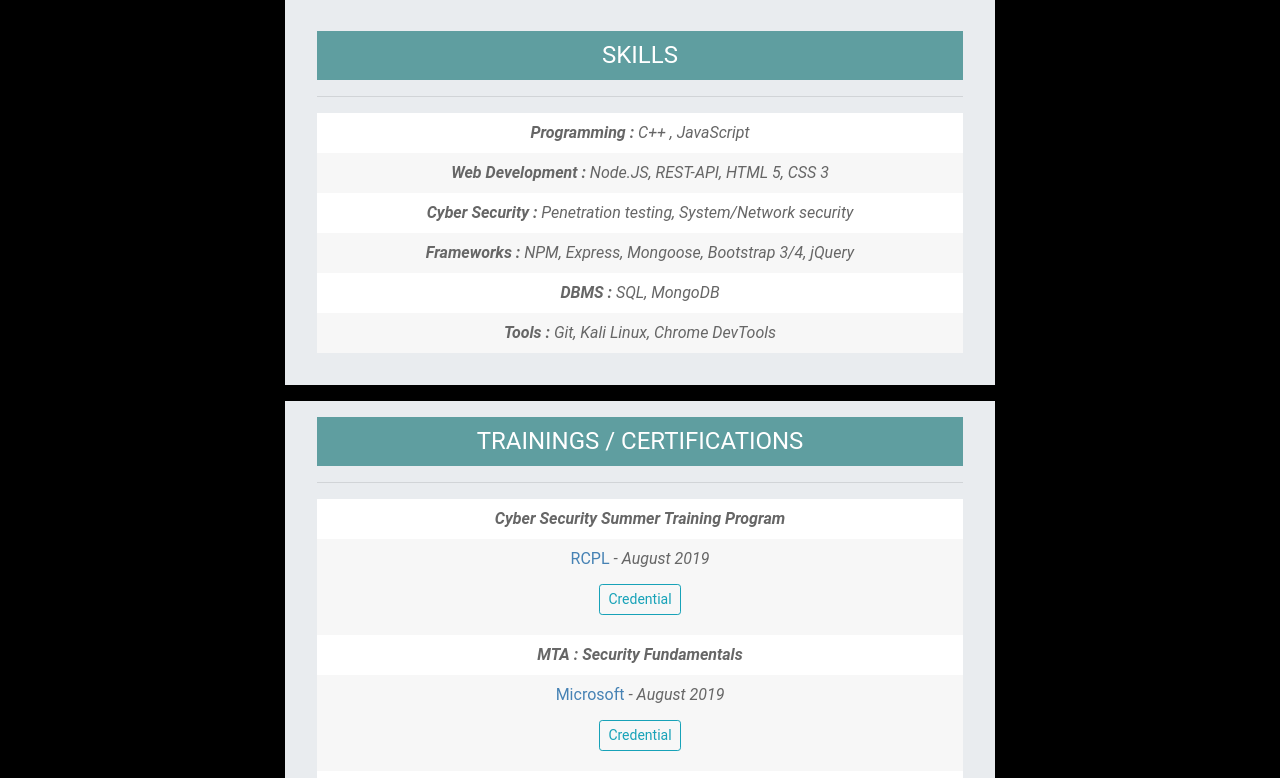
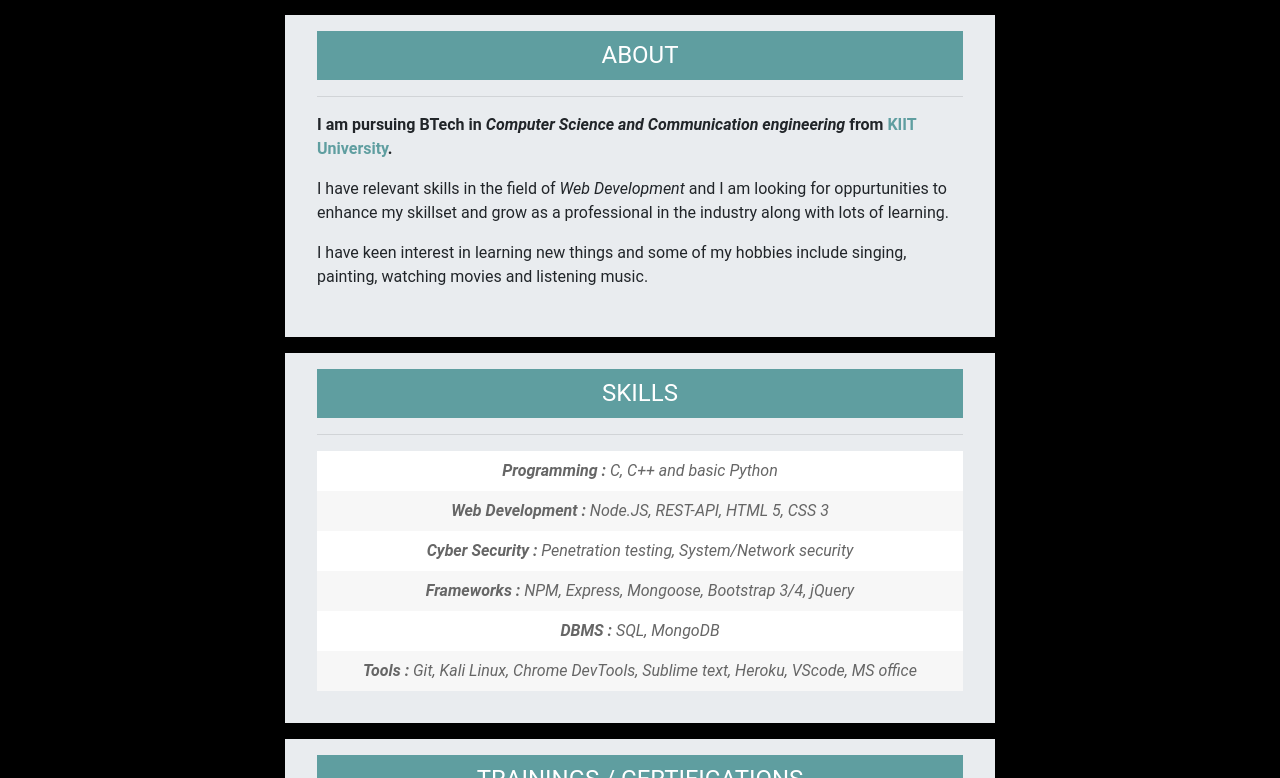
Before and after one commit to ria1601/ria1601.github.io, a plain HTML site: page views/resume.html in a window 1280 px wide. Shown: the part 49-827 px from the top of the page. Drawn offline with nearby package versions, Linux system fonts and the light colour scheme.

Commit message:
resume updated

```diff
--- a/views/resume.html
+++ b/views/resume.html
@@ -1,10 +1,12 @@
 <!DOCTYPE html>
 <html>
+
 <head>
 
 	<title>Ria - Resume</title>
 
-	<link rel="stylesheet" href="https://stackpath.bootstrapcdn.com/bootstrap/4.3.1/css/bootstrap.min.css" integrity="sha384-ggOyR0iXCbMQv3Xipma34MD+dH/1fQ784/j6cY/iJTQUOhcWr7x9JvoRxT2MZw1T" crossorigin="anonymous">
+	<link rel="stylesheet" href="https://stackpath.bootstrapcdn.com/bootstrap/4.3.1/css/bootstrap.min.css"
+		integrity="sha384-ggOyR0iXCbMQv3Xipma34MD+dH/1fQ784/j6cY/iJTQUOhcWr7x9JvoRxT2MZw1T" crossorigin="anonymous">
 
 	<link rel="stylesheet" type="text/css" href="../public/style/resume.css">
 
@@ -20,7 +22,8 @@
 
 <body>
 
-	<nav class="navbar navbar-light bg-light fixed-top" style="background-color: cadetblue !important; padding-block-end: 0.2em; padding-block-start: 0.2em;">
+	<nav class="navbar navbar-light bg-light fixed-top"
+		style="background-color: cadetblue !important; padding-block-end: 0.2em; padding-block-start: 0.2em;">
 
 		<span id="nav" class="navbar-brand mb-0 h1"><a href="../index.html" style="color: black;"> RIA </a></span>
 
@@ -33,28 +36,48 @@
 
 			<li class="nav-item">
 
-       <a class="nav-link active" href="projects.html" style="color: black;"><em><strong>Projects</strong></em></a>
+				<a class="nav-link active" href="projects.html"
+					style="color: black;"><em><strong>Projects</strong></em></a>
 			</li>
 
 		</ul>
 
 	</nav>
 
-<div id="content" class="text-center mt-3" style="margin-bottom: 1em;">
+	<div id="content" class="mt-3" style="margin-bottom: 1em;">
+		<!-- Intro -->
+		<div class="container" style="background-color: black;width:100%;margin:auto;  padding-top:3em;">
+			<div class="col-12 col-md-8 order-2 order-md-1" id="content_parent" style="margin: auto;">
+				<div class="jumbotron my-0" style="border-radius:0; padding-bottom: 2em; padding-top: 1em;" id="content_box">
+					<div style="padding:auto;">
+						<h1 style="text-align: center; background-color: cadetblue;">About</h1>
+						<hr>
+						<p><strong>I am pursuing BTech in <em>Computer Science and Communication engineering</em> from <a href="https://www.kiit.ac.in" style="color: cadetblue; text-decoration: none;">KIIT University</a>.</strong></p>
+						<p>I have relevant skills in the field of <em>Web Development</em> and I am looking for oppurtunities to enhance my skillset
+							and grow as a professional in the industry along with lots of learning.</p>
+						<p>I have keen interest in learning new things and some of my hobbies include singing, painting, watching movies and listening music.</p>
+					</div>
+				</div>
+			</div>
+		</div>
+
 		<!-- skill block -->
-		<div class="container text-center" style="background-color: black;width:100%;margin:auto;">
+		<div class="container text-center" style="background-color: black;padding-top: 1em; width:100%;margin:auto;">
 			<div class="col-12 col-md-8 order-2 order-md-1 text-center" id="content_parent" style="margin: auto;">
-				<div class="jumbotron my-0 text-center" style="border-radius:0; padding-bottom: 2em;" id="content_box">
+				<div class="jumbotron my-0 text-center" style="border-radius:0; padding-top: 1em; padding-bottom: 2em;" id="content_box">
 					<div style="text-align: center; padding:auto;">
 						<h1 style="text-align: center; background-color: cadetblue;">Skills</h1>
 						<hr>
 						<ul>
-							<li><em><strong>Programming : </strong></em><em>C++ , JavaScript </em></li>
-							<li><em><strong>Web Development : </strong></em><em> Node.JS, REST-API, HTML 5, CSS 3</em></li>
-							<li><em><strong>Cyber Security : </strong></em><em> Penetration testing, System/Network security</em></li>
-							<li><em><strong>Frameworks : </strong></em><em>NPM, Express, Mongoose, Bootstrap 3/4, jQuery</em></li>
+							<li><em><strong>Programming : </strong></em><em>C, C++ and basic Python</em></li>
+							<li><em><strong>Web Development : </strong></em><em> Node.JS, REST-API, HTML 5, CSS 3</em>
+							</li>
+							<li><em><strong>Cyber Security : </strong></em><em> Penetration testing, System/Network
+									security</em></li>
+							<li><em><strong>Frameworks : </strong></em><em>NPM, Express, Mongoose, Bootstrap 3/4,
+									jQuery</em></li>
 							<li><em><strong>DBMS : </strong></em><em>SQL, MongoDB</em></li>
-							<li><em><strong>Tools : </strong></em><em>Git, Kali Linux, Chrome DevTools</em></li>
+							<li><em><strong>Tools : </strong></em><em>Git, Kali Linux, Chrome DevTools, Sublime text, Heroku, VScode, MS office</em></li>
 						</ul>
 					</div>
 				</div>
@@ -64,35 +87,50 @@
 		<!-- training/cert block -->
 		<div class="container text-center" style="background-color: black; padding-top: 1em; margin: auto;">
 			<div class="col-12 col-md-8 order-2 order-md-1" style="margin: auto;" id="2nd">
-				<div class="jumbotron my-0" style="border-radius:0; padding-top: 1em; padding-bottom: 2em;" id="content_box1">
+				<div class="jumbotron my-0" style="border-radius:0; padding-top: 1em; padding-bottom: 2em;"
+					id="content_box1">
 					<div style="text-align: center;padding: auto; padding-block-end:0;">
-		 				<h1 style="text-align: center; background-color: cadetblue;" >Trainings / Certifications</h1>
+						<h1 style="text-align: center; background-color: cadetblue;">Trainings / Certifications</h1>
 						<hr>
 						<ul>
 							<li><em><strong>Cyber Security Summer Training Program </strong></em></li>
-							<li style="padding-bottom: 6em;"><a href="https://rcplindia.in" style="color: steelblue;">RCPL</a><em> - August 2019 </em>
-							<p><a href="https://rcplindia.in/student-dashboard/certificates/verify.php?cert=B11AE2A980" class="btn btn-outline-info btn-sm">Credential</a></p></li>
+							<li style="padding-bottom: 6em;"><a href="https://rcplindia.in"
+									style="color: steelblue;">RCPL</a><em> - August 2019 </em>
+								<p><a href="https://rcplindia.in/student-dashboard/certificates/verify.php?cert=B11AE2A980"
+										class="btn btn-outline-info btn-sm">Credential</a></p>
+							</li>
 						</ul>
 
 
 						<ul>
 							<li><em><strong> MTA : Security Fundamentals </strong></em></li>
-							<li style="padding-bottom: 6em;"><a href="https://www.microsoft.com/en-us/learning/mta-certification.aspx" style="color: steelblue;">Microsoft</a><em> - August 2019</em>
-							<p><a href="https://www.youracclaim.com/badges/af364c1b-22a3-4537-bbb6-0b198c6dd551/linked_in_profile" class="btn btn-outline-info btn-sm">Credential</a></p></li>
+							<li style="padding-bottom: 6em;"><a
+									href="https://www.microsoft.com/en-us/learning/mta-certification.aspx"
+									style="color: steelblue;">Microsoft</a><em> - August 2019</em>
+								<p><a href="https://www.youracclaim.com/badges/af364c1b-22a3-4537-bbb6-0b198c6dd551/linked_in_profile"
+										class="btn btn-outline-info btn-sm">Credential</a></p>
+							</li>
 						</ul>
 
 
 						<ul>
 							<li><em><strong>MTA : Networking Fundamentals </strong></em></li>
-							<li style="padding-bottom: 6em;"><a href="https://www.microsoft.com/en-us/learning/mta-certification.aspx" style="color: steelblue;">Microsoft</a><em> - July 2019</em>
-							<p><a href="https://www.youracclaim.com/badges/9dc214b9-6c42-4073-bc11-21ed1aff1bd6/linked_in_profile" class="btn btn-outline-info btn-sm">Credential</a></p></li>
+							<li style="padding-bottom: 6em;"><a
+									href="https://www.microsoft.com/en-us/learning/mta-certification.aspx"
+									style="color: steelblue;">Microsoft</a><em> - July 2019</em>
+								<p><a href="https://www.youracclaim.com/badges/9dc214b9-6c42-4073-bc11-21ed1aff1bd6/linked_in_profile"
+										class="btn btn-outline-info btn-sm">Credential</a></p>
+							</li>
 						</ul>
 
 
 						<ul>
 							<li><em><strong>The Web Developer Bootcamp </strong></em></li>
-							<li style="padding-bottom: 6em;"><a href="https://www.udemy.com" style="color: steelblue;">Udemy</a><em> - October 2019</em>
-							<p><a href="https://www.udemy.com/certificate/UC-9DFZF8WG/" class="btn btn-outline-info btn-sm">Credential</a></p></li>
+							<li style="padding-bottom: 6em;"><a href="https://www.udemy.com"
+									style="color: steelblue;">Udemy</a><em> - October 2019</em>
+								<p><a href="https://www.udemy.com/certificate/UC-9DFZF8WG/"
+										class="btn btn-outline-info btn-sm">Credential</a></p>
+							</li>
 						</ul>
 
 					</div>
@@ -103,16 +141,18 @@
 		<!-- education block -->
 		<div class="container text-center" style="background-color: black; padding-top: 1em; margin: auto;">
 			<div class="col-12 col-md-8 order-2 order-md-1" style="margin: auto;" id="3rd">
-				<div class="jumbotron my-0" style="border-radius:0; padding-top: 1em; padding-bottom: 2em;" id="content_box1">
+				<div class="jumbotron my-0" style="border-radius:0; padding-top: 1em; padding-bottom: 2em;"
+					id="content_box1">
 					<div style="text-align: center;padding: auto; padding-block-end:0;">
 						<h1 style="text-align: center; background-color: cadetblue;">Education</h1>
 						<!-- education 1 -->
 						<hr>
 						<p><strong>B.Tech in Computer Science and Communication Engineering</strong></p>
 
-			                <p>School Of Computer Engineering, <a href="https://kiit.ac.in" style="color: steelblue;">KIIT University </a>(2017-2021)</p>
+						<p>School Of Computer Engineering, <a href="https://kiit.ac.in" style="color: steelblue;">KIIT
+								University </a>(2017-2021)</p>
 
-							<p style="margin-bottom: 0;">CGPA : <strong><em>8.28</em></strong> / 10 </p>
+						<p style="margin-bottom: 0;">CGPA : <strong><em>8.13</em></strong> / 10 </p>
 
 					</div>
 				</div>
@@ -129,4 +169,5 @@
 
 
 </body>
+
 </html>
```
Lines whose indentation alone changed are shown as unchanged.
